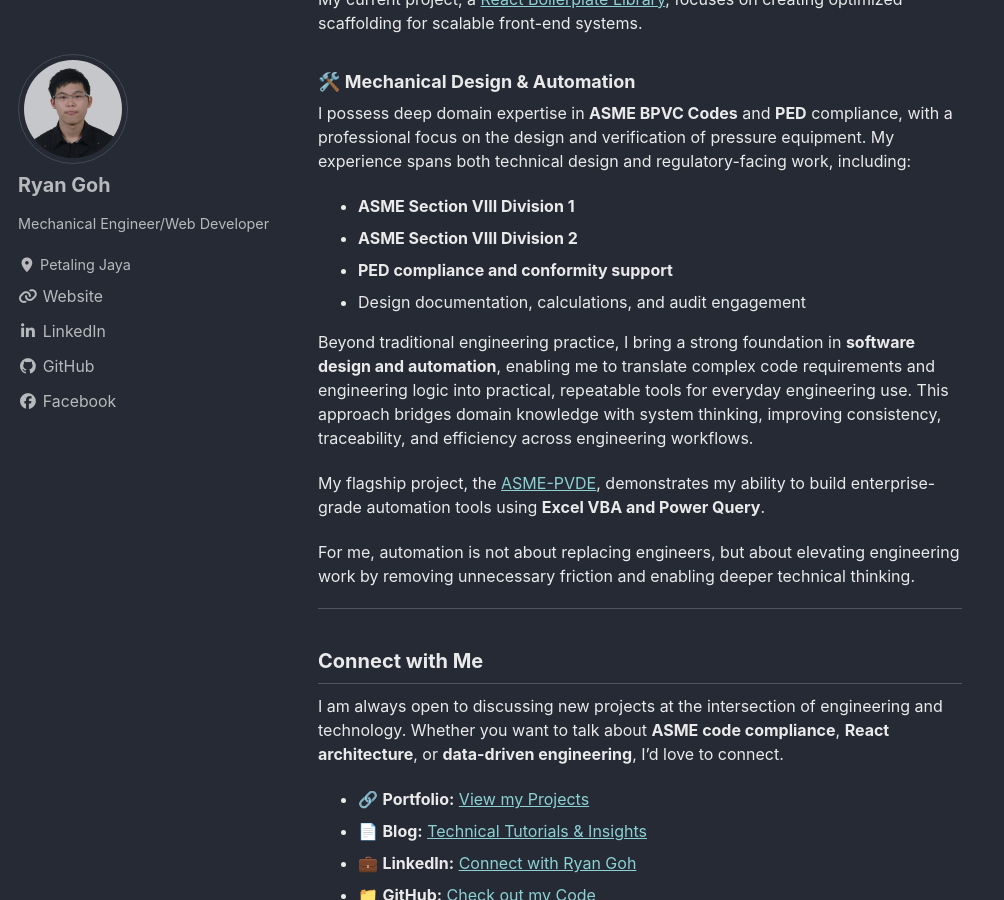
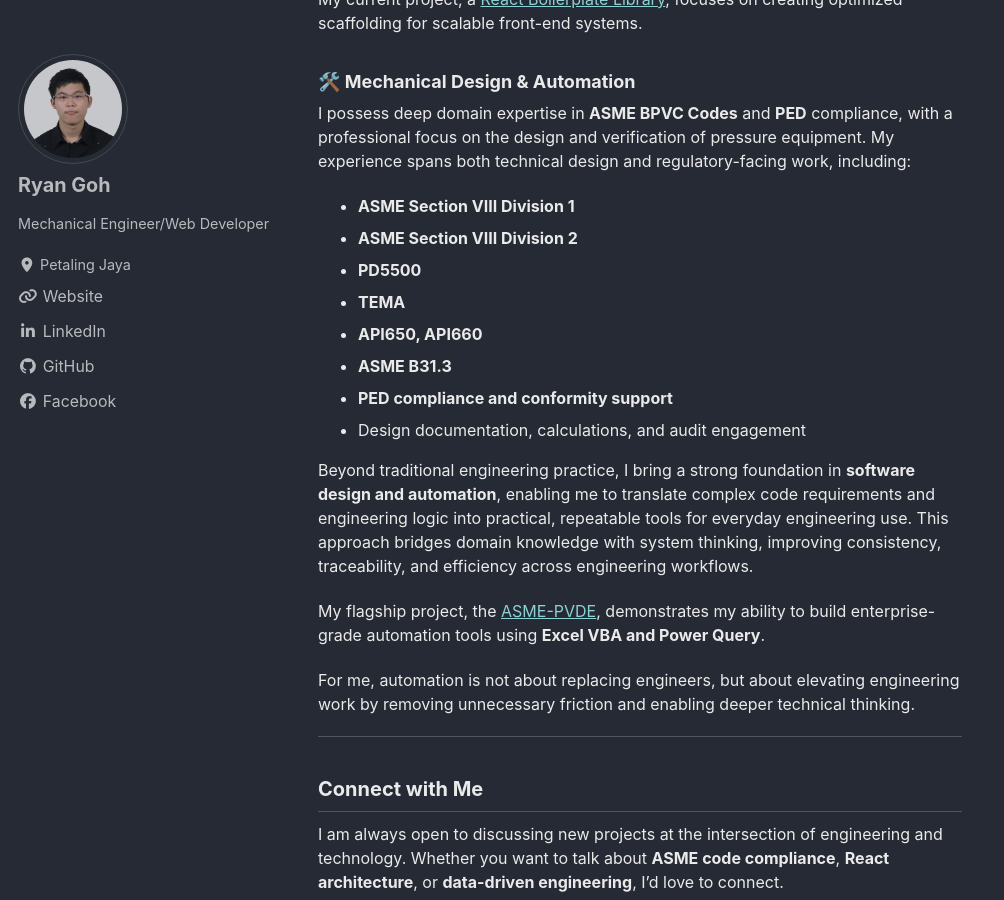
Before and after one commit to ry4ngch/ry4ngch.github.io, a Jekyll site: the page built from _pages/about.md, in a window 1280 px wide and 900 px high, scrolled down 1670 px. Shown: the whole window, without its empty margins (0-1004 px from the left). Built offline with Jekyll 4.4.1, drawn with Linux system fonts in a browser that asks for light colours; cached includes are drawn as plain includes; some web fonts are replaced; a script that is not in the unit is left out; comment, search, counter and statistics services are not loaded.

Commit message:
updated about

```diff
--- a/_pages/about.md
+++ b/_pages/about.md
@@ -48,6 +48,10 @@
 I possess deep domain expertise in **ASME BPVC Codes** and **PED** compliance, with a professional focus on the design and verification of pressure equipment. My experience spans both technical design and regulatory-facing work, including:
 - **ASME Section VIII Division 1**
 - **ASME Section VIII Division 2**
+- **PD5500**
+- **TEMA**
+- **API650, API660**
+- **ASME B31.3**
 - **PED compliance and conformity support**
 - Design documentation, calculations, and audit engagement
 
```
Also changed, not shown: 1 other file.
